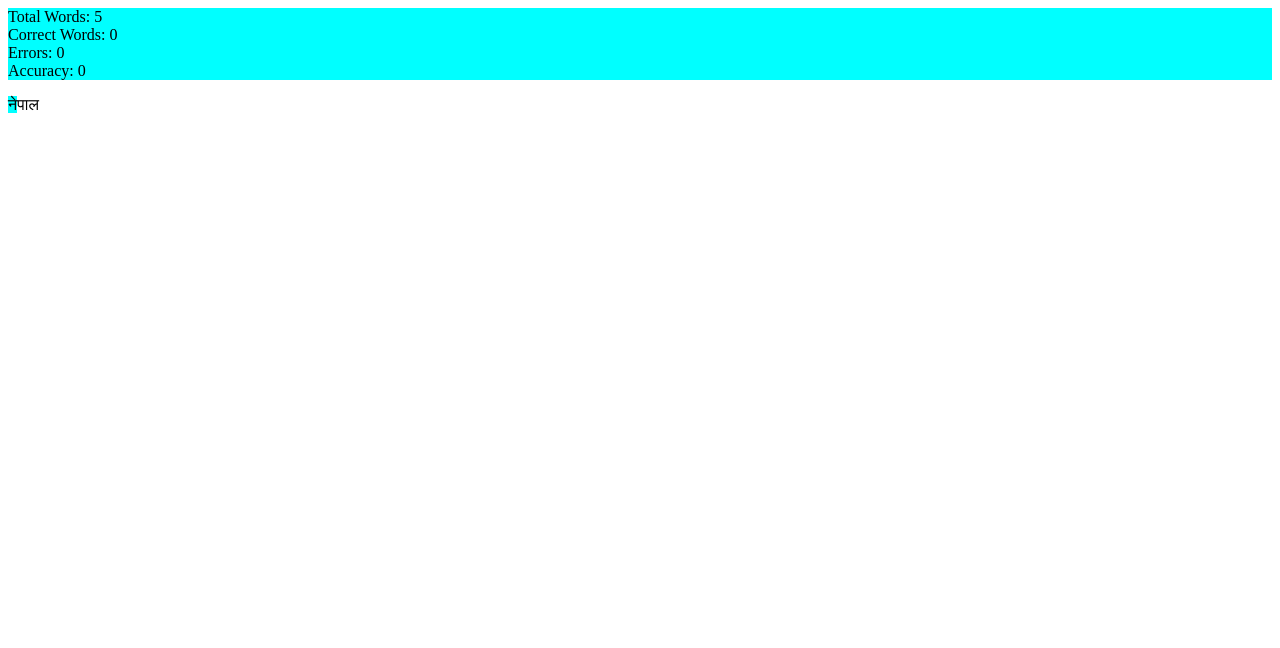
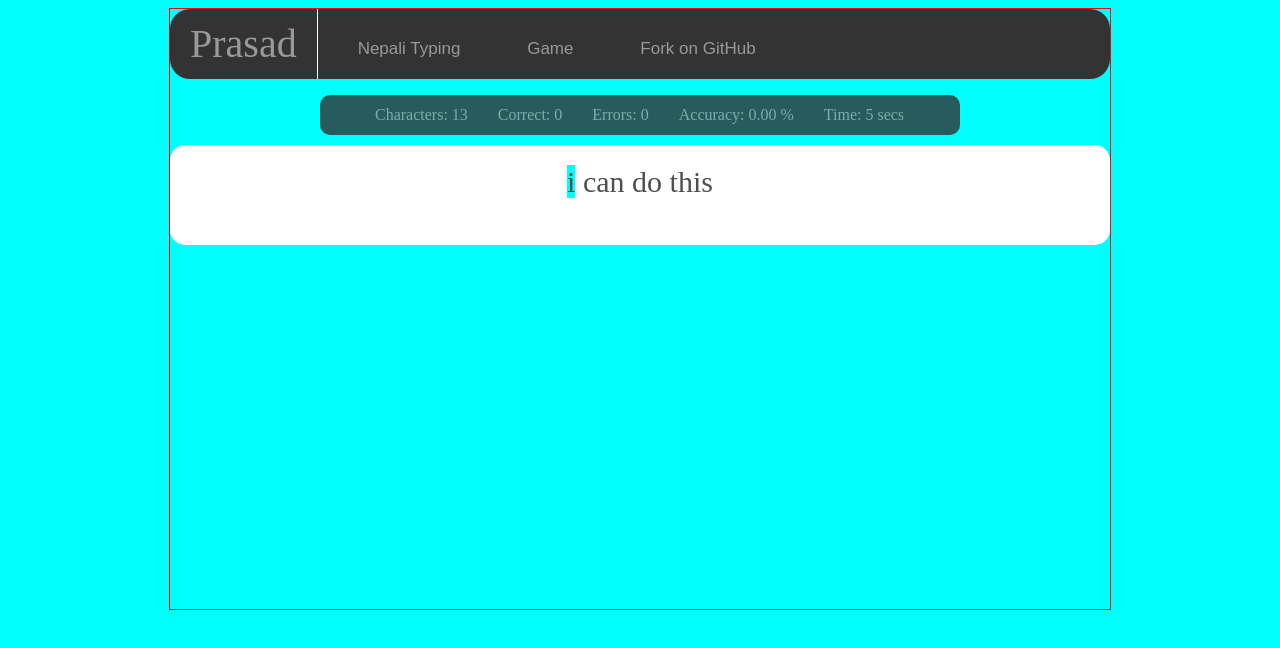
Before and after one commit to sadhakbj/English-Nepali-Typing-Tutor, a plain HTML site: page index.html in a window 1280 px wide. Drawn offline with Linux system fonts and the light colour scheme.

Commit message:
i managed the css for english along with the increasing timer also ... and still design is remaining

```diff
--- a/index.html
+++ b/index.html
@@ -9,22 +9,127 @@
 		margin , padding: 0px;
 
 		}
+
+		body{
+
+			background: cyan;
+
+		}
 		.wrapper{
 			margin: 0 auto;
 			border: 1px solid red;
-			height: auto;
+			width: 940px;
+			height: 600px;
+
+		}
+
+		.header{
+			padding: 0px;
+			margin: 0px;
 			width: auto;
+			height: 70px;
+			background:#333;
+
+			color: white;
+			border-radius: 20px;
+		}
+
+		.logo{
+			float: left;
+			line-height:  70px;
+			font-size: 40px;
+			font-family: Brush Script MT;
+			margin-left: 20px;
+			margin-right: 20px;
+			padding-right: 20px;
+			border-right: 1px solid white;
+			text-decoration: none;
+			color: #999;
+		}
+
+		.logo:hover{
+			color: white;
+			transition: background 0.7s linear 0s , color 0.7s linear 0s;
+		}
+
+
+
+		.menus{
+			background: none;
+			margin-left: 10px;
+			margin-right: 10px;
+			font-size: 17px;
+			font-family:  Arial , Helvetica , sans-serif;
+			text-align: center;
+			display: block;
+			float: left;
+			padding-left: 10px;
+			padding-right: 10px;
+			margin-top: 20px;
+			line-height: 40px;
+			min-width: 100px;
+			height: 40px;
+			text-decoration: none;
+			color: #999;
+
+
+		}
+
+		.menus:hover{
+			/*background: #27A2E8;*/
+			background: #6F9A00;
+			border-radius: 10px;
+			color: white;
+			transition: background 0.7s linear 0s , color 0.7s linear 0s;
+
 		}
 
 		.result{
-			width: auto;
-			height: auto;
-			background: cyan;
+
+			width: 640px;
+			height: 40px;
+			margin: 0px auto;
+			margin-top: 10px;
+			margin-bottom: 10px;
+			border-radius: 10px;
+			background: #333;
+			opacity: 0.8;
+			color: #999;
+			line-height: 40px;
+
+
+
+		}
+
+		li{
+			list-style: none;
+			float: left;
+			padding-left: 15px;
+			padding-right: 15px;
+			}
+
+		.list{
+			//we will just change the things on hover
+			}
+
+		.list:hover{
+			background: #6F9A00;
+			color: white;
+			transition: background 0.7s linear 0s , color 0.7s linear 0s;
 
 		}
 
 		.this{
-			//this is holder for them
+			// main holder which is holding the typing space i will make it advanced now wait for a while
+			margin-top: 20px;
+			background-color: white;
+			min-height: 60px;
+			border-radius: 15px;
+			font-size: 30px;
+			color: #4f4f4f;
+			padding: 20px;
+			text-align: center;
+
 		}
 
 
@@ -33,15 +138,36 @@
 
 </head>
 <body>
+	<div class = "wrapper">
+		<div class ="header">
+
+			<a class = "logo" href="https://www.facebook.com/sadhakbj" title="Bijaya Prasad Kuikel"> Prasad </a>
+
+			<a href = "#" class = "menus"> Nepali Typing </a>
+			<a  href= "#"class = "menus"> Game </a>
+			<a  href= "https://github.com/sadhakbj/Typing" class = "menus"> Fork on GitHub </a>
+
+
+
+		</div>
 	<div class = "result">
-			Total Words: <span id="totalWords"> </span> <br>
-			Correct Words: <span id = "correct"> </span> <br>
-			Errors: <span id="err"> </span> <br>
-			Accuracy: <span id = "accuracy"></span>
+			<ul>
+
+			<li class = "list">Characters: <span id="totalWords"> </span> </li>
+			<li class = "list"> Correct: <span id = "correct"> </span>  </li>
+			<li class = "list"> Errors: <span id="err"> </span>  </li>
+			<li class = "list"> Accuracy: <span id = "accuracy"></span> </li>
+			<li class = "list"> Time: <span id="time" class = "time"> 0 </span> secs</li>
+
+		</ul>
+
+
 		</div>
 
 
-	<p class ="this" id="lessonClass"> </p>
+	<div class ="this" id="lessonClass"> <div>
+
+</div>
 
 
 	<script type="text/javascript">
@@ -52,34 +178,28 @@
 	 	 var error = 0;
 	 	 var word;
 	 	 var matched = 0;
+	 	 var interval;
 
 
 	 	 function getRandomNumber(min, max) {
-
 		    var ran = Math.floor(Math.random() * (max - min) + min);
 		    // console.log(ran);
 		     return ran;
-		};
+				};
 
 
-		//this function will check if we need the new word::
-
-		function checkNewWord(){
-
+		 //this function will check if we need the new word::
+		 function checkNewWord(){
 			if(count === word.length)
 			{
-
+				//we will reset the value of matched and error to 0 again
 				matched = 0;
 				error = 0;
 				var tags = document.getElementsByClassName('this')[0];
-
+				//delete the class thisclass
 				var deleteid  = document.getElementById('thisClass');
-
 				tags.removeChild(deleteid);
-
-
-
-
+				//again lets generate words means we will create the above deleted class again
 		    	generateWords();
 		    	updateResult(matched , error , word.length);
 
@@ -87,13 +207,15 @@
 
 		};
 
-
+		//this function is main one which generates the lessons/ words
 		function generateWords() {
 
 			count = 0;
-			var lessons = ["aa jj hu hu hu ww ee rr ww rr" , "asd asd asdf jkl jkl as as jk jk" , "my my my name is" , "i can do this" ,"मेरो नाम बिजाय हो" ,"नेपाल"];
+			//from this array we select any of these... this is temporary solution in future i may think new ideas ;)
+			var lessons = ["aa jj hu hu hu ww ee rr ww rr" ,
+			"main holder which is holding the typing space yes main holder which is holding the typing space i will make it advanced now wait for a while i will make it advanced now wait for a while", "asd asd asdf jkl jkl as as jk jk" , "my my my name is" , "i can do this"];
 			var max = lessons.length;
-
+			//we need to get random number from the above array so pass the parameters
 			var num = getRandomNumber(0 , max);
 
 			alert(num);
@@ -101,10 +223,11 @@
 			word = lessons[num];
 
 
-
 			// here goes the core code for displaying the contents got from the array;
 
 			var tags = document.getElementsByClassName('this')[0];
+				tags.style.background = 'white';
+
 
 			var newDiv = document.createElement('div');
 				newDiv.setAttribute('id' , 'thisClass');
@@ -128,26 +251,23 @@
 		};
 
 		window.onload = function(){
-
+			//on loading the main window generatewords and update the result means show matched = 0 , error = 0 and accuracy
 			generateWords();
 			updateResult(matched , error , word.length);
-
-			document.getElementById('totalWords').innerHTML = word.length;
-
-
-
-
+			updateTime();
 
 
 			// console.log(word);
 
 				};
 
-
-				function highlight(cnt){
-
+				//this function is used to highlight .. it will give hint for which letter to type
+			function highlight(cnt){
+				//check on consoles you may see something interesting :P
 				console.log('count is' +count);
 				console.log('cnt is' , +cnt);
+				//this if to check .. if the cnt we passed has reached to word length .. if it has not
+				//then only we will highlight the next word to be typed
 				if(cnt < word.length)
 				{
 				var get = document.getElementById('span'+ cnt);
@@ -156,8 +276,10 @@
 
 				};
 
+			//We will the updated results .. how many characters matched .. errors etc
 			function updateResult(matched , errors , totalWords){
 
+				document.getElementById('totalWords').innerHTML = totalWords;
 				var correctSpan = document.getElementById('correct');
 				var errorSpan = document.getElementById('err');
 				var acc = document.getElementById('accuracy');
@@ -168,17 +290,26 @@
 				//lets calculate the accuracy::
 
 				var accc = ((matched-errors)/totalWords)*100;
-				acc.innerHTML = accc;
+				//this toFixed(2) means we shall show upto fix 2
+				acc.innerHTML = accc.toFixed(2)+" %";
+			}
 
+			//there is a timer which is showing the time in seconds brother just increment the value
+			function updateTime(){
+				if (interval === undefined) {
+			    interval = window.setInterval(function(){
+			    var time = document.getElementsByClassName('time')[0];
+			    time.innerHTML = Number(time.innerHTML) +1;
+			    },1000),+"secs";
 
+			};
 			}
 
 
+		//the very important part of the project .. on key down ..
+		window.onkeydown = function(event){
 
 
-		window.onkeydown = function(event){
-
-			console.log('curent count is'+count);
 
 		var hh = event.which;
 		if((hh > 47 && hh<58 ) || (hh > 64 && hh<91) || (hh > 96 && hh<123) || hh == 32)
@@ -220,6 +351,7 @@
 					console.log('not matched');
 					var getSpan = document.getElementById('span'+count);
 					getSpan.style.background = 'red';
+					getSpan.style.color = 'white';
 					error++;
 					console.log('total errors are' + error);
 					count++;
```
Also changed, not shown: nepali.html (+5 -3 lines).
